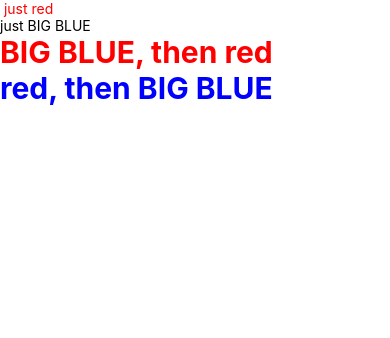
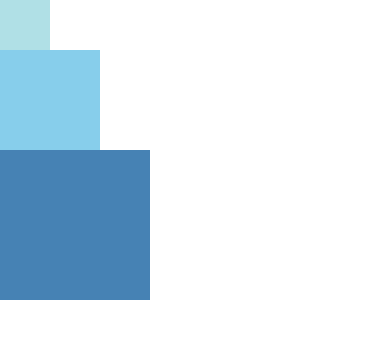
Before and after one commit to StevieIsmagic/React-Native-FaceBook-Tutorial, a React Native app in the folder FB-Guide/: screen / in a window 390 px wide. Shown: the top 338 px of the page. Built offline with nearby package versions, Linux system fonts and the light colour scheme.

Commit message:
Height & Width Practice

```diff
--- a/FB-Guide/App.js
+++ b/FB-Guide/App.js
@@ -1,46 +1,14 @@
 import React, { Component } from 'react';
-import { StyleSheet, Text, View } from 'react-native';
+import { View } from 'react-native';
 
-// class Blink extends Component {
-//   constructor(props) {
-//     super(props);
-//     this.state = { showText: true };
-
-//     //Toggle the state every second
-//     setInterval(() => {
-//       this.setState(previousState => {
-//         return { showText: !previousState.showText };
-//       });
-//     }, 1000);
-//   }
-
-//     render() {
-//       let display = this.state.showText ? this.props.text : 'BLEEP';
-//       return (
-//         <Text> {display} </Text>
-//       );
-//     }
-//   }
-
-  export default class LotsOfStyles extends Component {
+  export default class FixedDimensionBasics extends Component {
     render() {
       return (
         <View>
-          <Text style={styles.red}> just red </Text>
-          <Text style={styles.bigBlue}>just BIG BLUE </Text>
-          <Text style={[styles.bigblue, styles.red]}>BIG BLUE, then red</Text>
-          <Text style={[styles.red, styles.bigblue]}>red, then BIG BLUE</Text>
+          <View style={{width: 50, height: 50, backgroundColor: 'powderblue'}} />
+          <View style={{width: 100, height: 100, backgroundColor: 'skyblue'}} />
+          <View style={{width: 150, height: 150, backgroundColor: 'steelblue'}} />
         </View>
       );
     }
   }
-  const styles = StyleSheet.create({
-    bigblue: {
-      color: 'blue',
-      fontWeight: 'bold',
-      fontSize: 30,
-    },
-    red: {
-      color: 'red',
-    },
-  });
```
